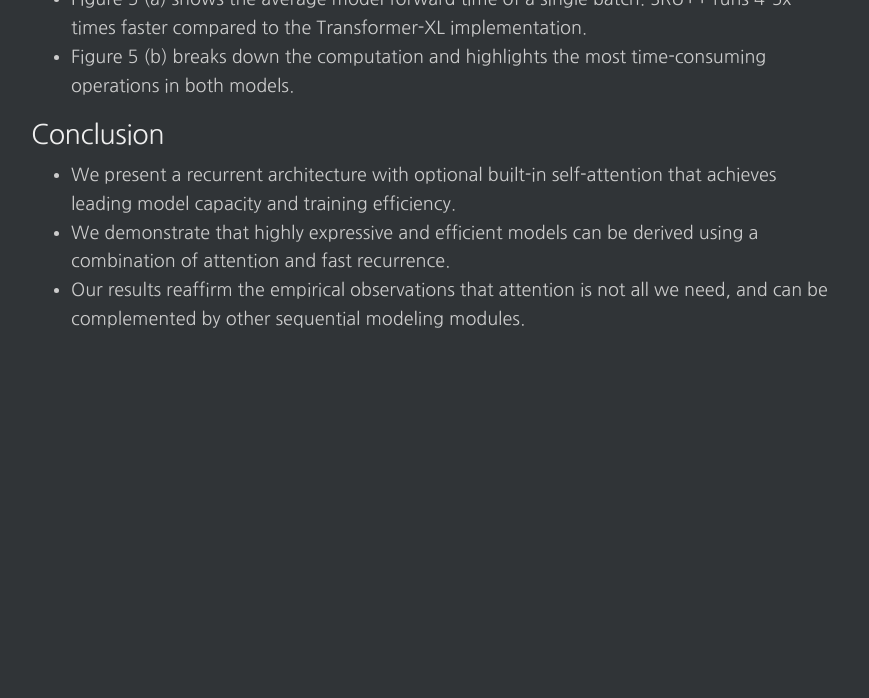
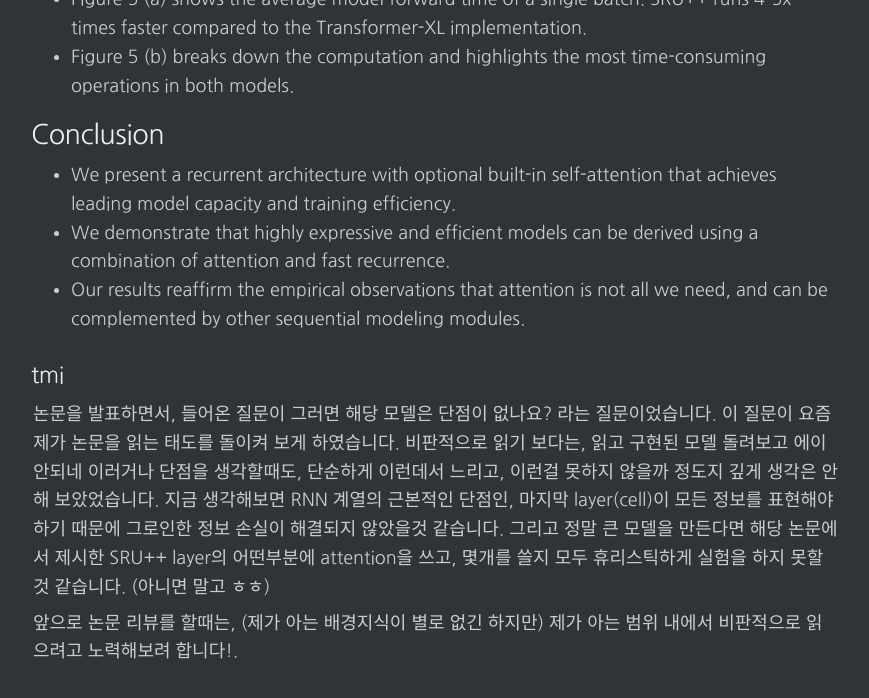
Before and after one commit to changhyeonnam/changhyeonnam.github.io, a Jekyll site: the page built from _posts/2022/2022-8-7-SRU_++.md, in a window 1280 px wide and 900 px high, scrolled down 13163 px, cut to the strip 160-858 px from the top of the window. Shown: the whole strip, without its empty margins (204-1073 px from the left). Built offline with Jekyll 4.4.1, drawn with Linux system fonts in a browser that asks for light colours; nearby versions of some CDN libraries; our own code applies the rules of GitHub Pages for plain Markdown files; formulas are drawn with MathJax 3; comment, search, counter and statistics services are not loaded; before the commit the page ends 13729 px from its top, so only the background shows below that.

Commit message:
update sru++ md

```diff
--- a/_posts/2022/2022-8-7-SRU_++.md
+++ b/_posts/2022/2022-8-7-SRU_++.md
@@ -207,3 +207,8 @@ The second optimization performs all element-wise operations in an efficient way
 - We present a recurrent architecture with optional built-in self-attention that achieves leading model capacity and training efficiency.
 - We demonstrate that highly expressive and efficient models can be derived using a combination of attention and fast recurrence.
 - Our results reaffirm the empirical observations that attention is not all we need, and can be complemented by other sequential modeling modules.
+
+### tmi
+논문을 발표하면서, 들어온 질문이 그러면 해당 모델은 단점이 없나요? 라는 질문이었습니다. 이 질문이 요즘 제가 논문을 읽는 태도를 돌이켜 보게 하였습니다. 비판적으로 읽기 보다는, 읽고 구현된 모델 돌려보고 에이 안되네 이러거나 단점을 생각할때도, 단순하게 이런데서 느리고, 이런걸 못하지 않을까 정도지 깊게 생각은 안해 보았었습니다. 지금 생각해보면 RNN 계열의 근본적인 단점인, 마지막 layer(cell)이 모든 정보를 표현해야 하기 때문에 그로인한 정보 손실이 해결되지 않았을것 같습니다. 그리고 정말 큰 모델을 만든다면 해당 논문에서 제시한 SRU++ layer의 어떤부분에 attention을 쓰고, 몇개를 쓸지 모두 휴리스틱하게 실험을 하지 못할 것 같습니다. (아니면 말고 ㅎㅎ)
+
+앞으로 논문 리뷰를 할때는, (제가 아는 배경지식이 별로 없긴 하지만) 제가 아는 범위 내에서 비판적으로 읽으려고 노력해보려 합니다!.
```
